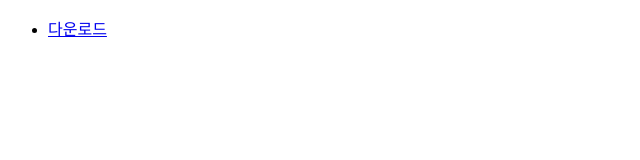
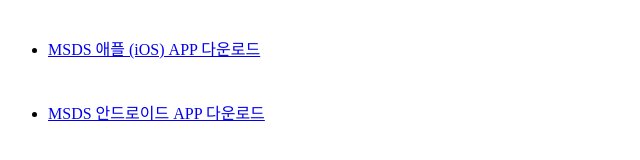
Before and after one commit to ilkwonin/MSDS, a plain HTML site: page msds.html in a window 1280 px wide. Shown: the whole page, without its empty margins (0-640 px from the left). Drawn offline with Linux system fonts and the light colour scheme.

Commit message:
Add files via upload

```diff
--- a/msds.html
+++ b/msds.html
@@ -4,10 +4,16 @@
   <meta charset="UTF-8">
   <meta name="viewport" content="width=device-width, initial-scale=1.0">
   <title>MSDS 앱 다운로드</title>
+  <style>
+    li {
+        padding: 20px 0;
+    }
+  </style>
  </head>
  <body>
   <ul>
-   <li><a href="itms-services://?action=download-manifest&url=https://ilkwonin.github.io/MSDS/manifest.plist">다운로드</a></li>
+   <li><a href="itms-services://?action=download-manifest&url=https://ilkwonin.github.io/MSDS/manifest.plist">MSDS 애플 (iOS) APP 다운로드</a></li>
+   <li><a href="https://ilkwonin.github.io/MSDS/msds.apk">MSDS 안드로이드 APP 다운로드</a></li>
   </ul>
  </body>
 </html>
```
